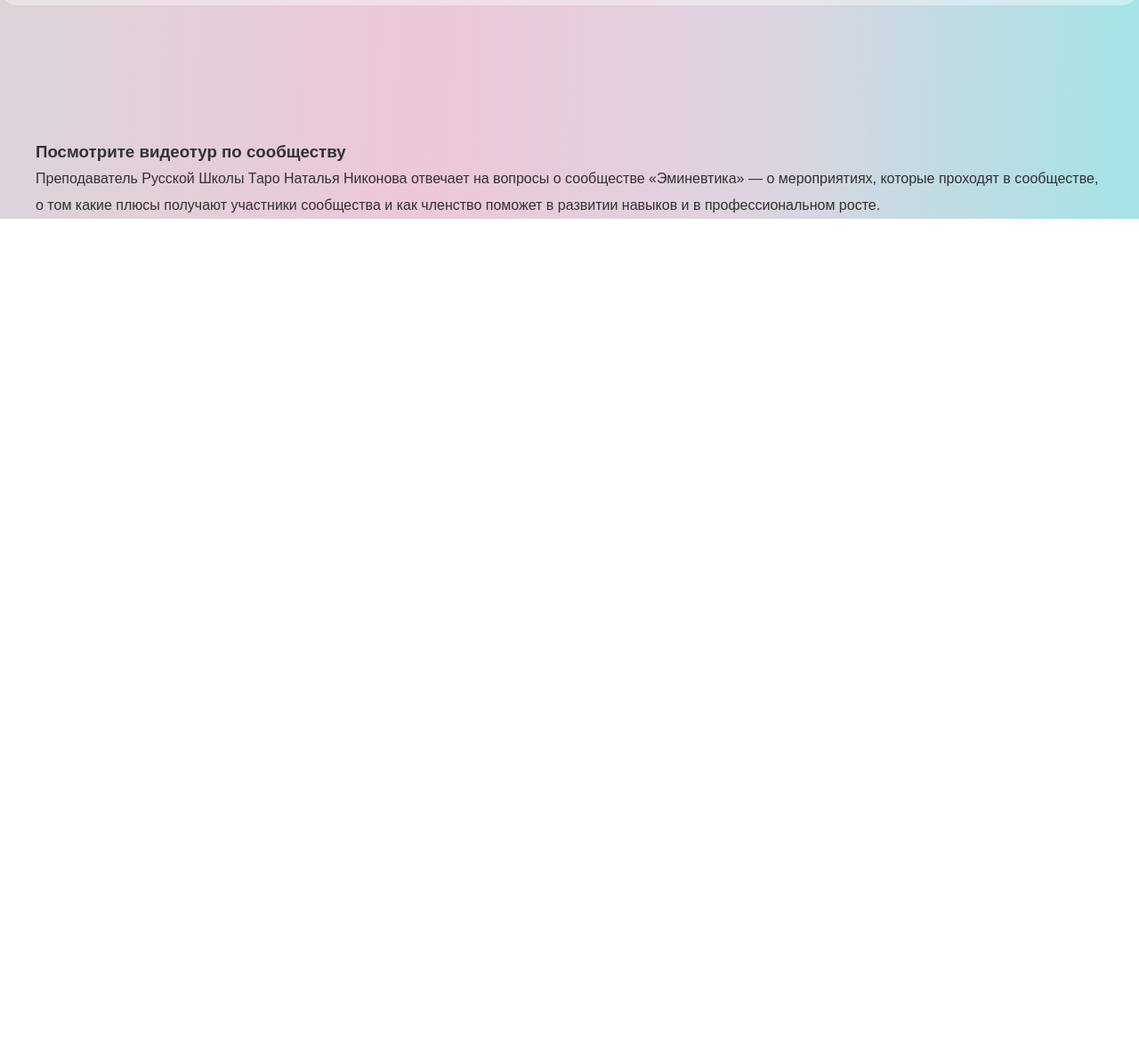
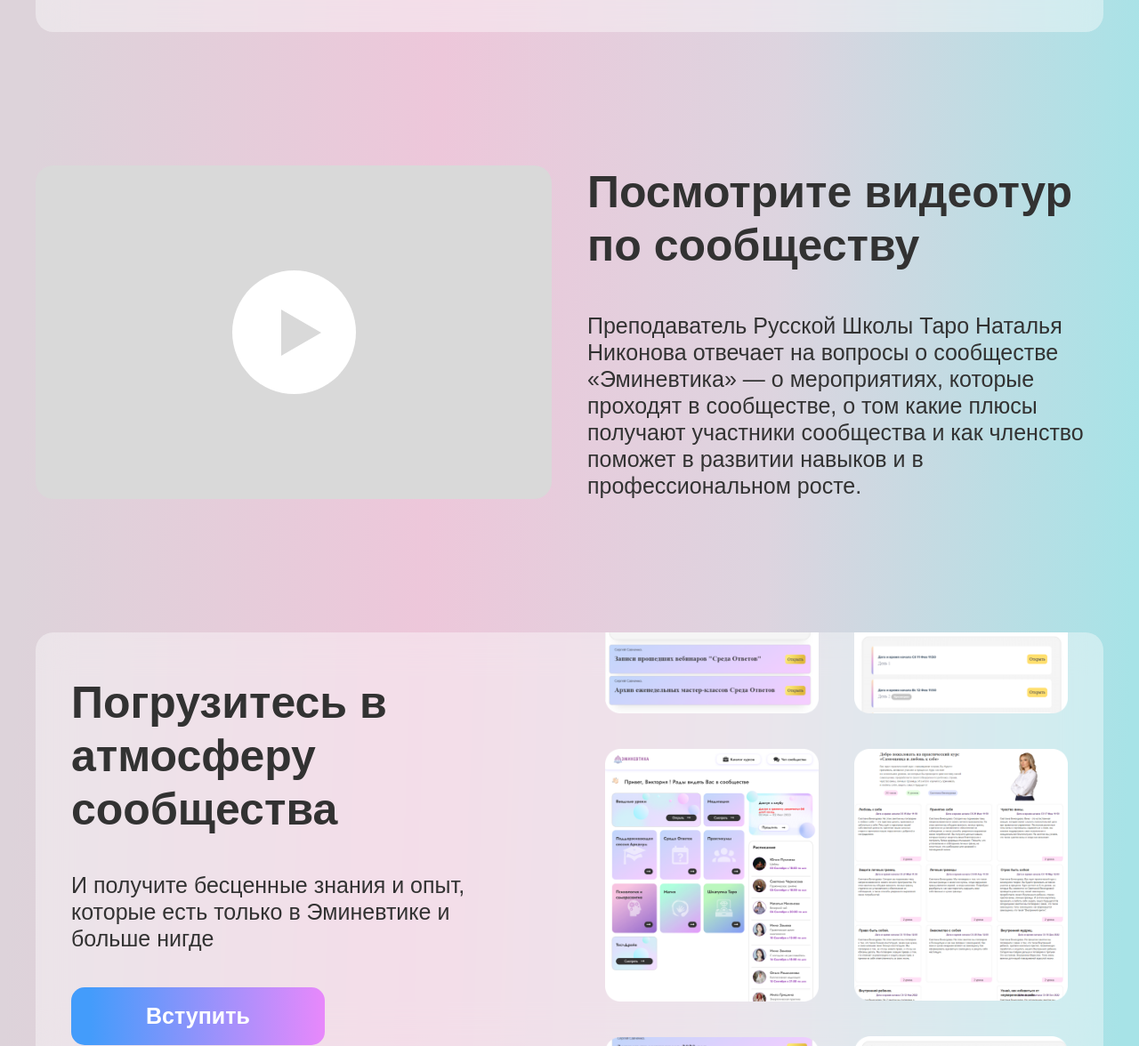
Before and after one commit to NikSkor/eminevtika-site, a website built with webpack: page src/index.html in a window 1280 px wide. Shown: the part 1624-2800 px from the top of the page at 89% size. Before the commit the page ends 1870 px from the top, so only its background shows below. Built offline with nearby package versions, Linux system fonts and the light colour scheme.

Commit message:
preview block

```diff
--- a/src/index.html
+++ b/src/index.html
@@ -23,7 +23,8 @@
       <!-- /.hero -->
       <section class="info">
         <div class="container info__container">
-          <div class="info__block info__block_left">
+          <div class="info__block">
+            <div class="info__subblock info__subblock_left">
               <p class="info__text">🌟«Эминевтика» – закрытое сообщество учеников РШТ, где можно продолжить общение с
                 единомышленниками после окончания
                 курса «Таро Трансформация».</p>
@@ -36,7 +37,7 @@
                 мнениями
                 и опытом, в любое время суток можно получить совет и горячую поддержку коллег.</p>
             </div>
-          <div class="info__block info__block_right">
+            <div class="info__subblock info__subblock_right">
               <p class="info__text">✨Тест-драйв в рамках «Эминевтики» – пробный период, дающий возможность просмотреть записи
                 некоторых занятий, окунуться в
                 неповторимую атмосферу нашего сообщества и решить, подойдет ли вам этот формат общения с другими участниками
@@ -44,11 +45,19 @@
               <div class="info__insertion"></div>
             </div>
           </div>
+        </div>
       </section>
       <!-- /.info -->
       <section class="video-tour">
         <div class="container video-tour__container">
-          <div class="video-tour video-tour__video-block"></div>
+          <div class="video-tour__video-block">
+            <div class="video-tour__video">
+              <svg width="139" height="139" viewBox="0 0 139 139" fill="none" xmlns="http://www.w3.org/2000/svg">
+                <circle cx="69.5" cy="69.5" r="69.5" fill="white" />
+                <path d="M100 70L55 95.9808V44.0192L100 70Z" fill="#D9D9D9" />
+              </svg>
+            </div>
+          </div>
           <div class="video-tour__info">
             <h3 class="video-tour__title">Посмотрите видеотур по сообществу</h3>
             <p class="video-tour__text">Преподаватель Русской Школы Таро Наталья Никонова отвечает на вопросы о сообществе «Эминевтика» — о мероприятиях,
@@ -58,6 +67,46 @@
         </div>
       </section>
       <!-- /.video-tour -->
+      <section class="community">
+        <div class="container community__container">
+          <div class="community__block">
+            <div class="community__info">
+              <h3 class="community__title">
+                Погрузитесь в атмосферу сообщества
+              </h3>
+              <p class="community__text">
+                И получите бесценные знания и опыт, которые есть только в Эминевтике и больше нигде
+              </p>
+              <button class="community__btn hero__btn">Вступить</button>
+            </div>
+            <div class="community__previews">
+              <div class="community__prev-block">
+                <div class="community__prev-elem">
+                  <img src="/src/img/community/up1.png" alt="Изображение из сообщества" class="community__prev-img">
+                </div>
+                <div class="community__prev-elem">
+                  <img src="/src/img/community/middle1.png" alt="Изображение из сообщества" class="community__prev-img">
+                </div>
+                <div class="community__prev-elem">
+                  <img src="/src/img/community/down1.png" alt="Изображение из сообщества" class="community__prev-img">
+                </div>
+              </div>
+              <div class="community__prev-block">
+                <div class="community__prev-elem">
+                  <img src="/src/img/community/up2.png" alt="Изображение из сообщества" class="community__prev-img">
+                </div>
+                <div class="community__prev-elem">
+                  <img src="/src/img/community/middle2.png" alt="Изображение из сообщества" class="community__prev-img">
+                </div>
+                <div class="community__prev-elem">
+                  <img src="/src/img/community/down2.png" alt="Изображение из сообщества" class="community__prev-img">
+                </div>
+              </div>
+            </div>
+            </div>
+        </div>
+      </section>
+      <!-- /.community -->
   </main>
 </body>
 </html>
--- a/src/index.scss
+++ b/src/index.scss
@@ -4,3 +4,5 @@
 @import 'style/style';
 @import 'style/_hero';
 @import 'style/_info';
+@import 'style/_video-tour';
+@import 'style/_community';
--- /dev/null
+++ b/src/style/_community.scss
@@ -0,0 +1,51 @@
+.community {
+  &__block {
+    border-radius: 20px;
+    background: rgba(255, 255, 255, 0.40);
+    backdrop-filter: blur(20px);
+    display: flex;
+    gap: 80px;
+    padding-left: 40px;
+    padding-right: 40px;
+  }
+
+
+  &__info {
+    display: flex;
+    flex-direction: column;
+    align-items: flex-start;
+    gap: 40px;
+    flex-basis: 50%;
+    justify-content: center;
+  }
+
+  &__previews {
+    flex-basis: 50%;
+  }
+
+
+  &__title {
+    font-size: 50px;
+    font-weight: 700;
+    line-height: 60px;
+  }
+
+  &__text {
+    font-size: 25px;
+    font-weight: 400;
+  }
+  &__previews {
+    display: flex;
+    gap: 40px;
+  }
+
+  &__prev-block {
+    display: flex;
+    flex-direction: column;
+    gap: 40px;
+  }
+
+  &__prev-elem {}
+
+  &__prev-img {}
+}
--- a/src/style/_hero.scss
+++ b/src/style/_hero.scss
@@ -35,7 +35,6 @@
 
   &__text {
     color: $white;
-    font-family: Arial;
     font-size: 25px;
     font-weight: 400;
     margin-bottom: 20px;
@@ -44,7 +43,6 @@
 
   &__subtext {
     color: $white;
-    font-family: Arial;
     font-size: 25px;
     font-style: normal;
     font-weight: 700;
@@ -56,7 +54,6 @@
     border-radius: 15px;
     background: linear-gradient(90deg, #439CFB 7.15%, #F187FB 105.21%);
     color: $white;
-    font-family: Arial;
     font-size: 25px;
     font-weight: 700;
     line-height: normal;
@@ -66,7 +63,7 @@
 
     &:hover {
       background: linear-gradient(180deg, #439CFB 7.15%, #F187FB 105.21%);
-      color: $secondColor;
+      color: $fontColor;
     }
   }
 }
--- a/src/style/_info.scss
+++ b/src/style/_info.scss
@@ -1,22 +1,17 @@
 .info {
-
-  &__container {
+  &__block {
     border-radius: 20px;
     background: rgba(255, 255, 255, 0.40);
     backdrop-filter: blur(20px);
     display: flex;
     gap: 80px;
-    padding-top: 40px;
-    padding-bottom: 40px;
-
+    padding: 40px;
   }
 
-  &__block {
+  &__subblock {
     display: flex;
     flex-direction: column;
     gap: 30px;
-    color: #323232;
-    font-family: Arial;
     font-size: 25px;
     font-weight: 400;
     line-height: 120%;
@@ -30,12 +25,11 @@
     }
   }
 
-  &__text {}
+  // &__text {}
 
   &__insertion {
     max-width: 100%;
     height: 100%;
-    // height: 360px;
     border-radius: 20px;
     background-color: $light-gray;
   }
--- a/src/style/_style.scss
+++ b/src/style/_style.scss
@@ -15,7 +15,7 @@
   font-weight: 400;
   font-size: 16px;
   background: linear-gradient(92deg, #DDD3DA 7.31%, #EDC7DA 40.26%, #DDD4DF 68.15%, #A7E3E7 98.27%);
-  color: $secondColor;
+  color: $fontColor;
   font-family: 'Arial', sans-serif;
   font-feature-settings: 'pnum' on, 'lnum' on;
   line-height: 30px;
--- a/src/style/_var.scss
+++ b/src/style/_var.scss
@@ -1,5 +1,5 @@
 $mainColor: #000000;
-$secondColor: #323232;
+$fontColor: #323232;
 $lime-green: #66C05D;
 $light-gray: #D9D9D9;
 $dark-gray: #E5E5E5;
--- a/src/style/_video-tour.scss
+++ b/src/style/_video-tour.scss
@@ -1,12 +1,39 @@
 .video-tour {
 
-  &__container {}
+  &__container {
+    display: flex;
+    gap: 40px;
+  }
 
-  &__video-block {}
+  &__video-block {
+    flex-basis: 50%;
+  }
 
-  &__info {}
+  &__video {
+    max-width: 100%;
+    height: 100%;
+    border-radius: 20px;
+    background: $light-gray;
+    display: flex;
+    justify-content: center;
+    align-items: center;
+  }
 
-  &__title {}
+  &__info {
+    flex-basis: 50%;
+    display: flex;
+    flex-direction: column;
+    gap: 45px;
+  }
 
-  &__text {}
+  &__title {
+    font-size: 50px;
+    font-weight: 700;
+    line-height: 60px;
+  }
+
+  &__text {
+    font-size: 25px;
+    font-weight: 400;
+  }
 }
```
Also changed, not shown: src/img/community/down1.png (added), src/img/community/down2.png (added), src/img/community/middle1.png (added), src/img/community/middle2.png (added), src/img/community/up1.png (added), src/img/community/up2.png (added). Lines whose indentation alone changed are shown as unchanged.
